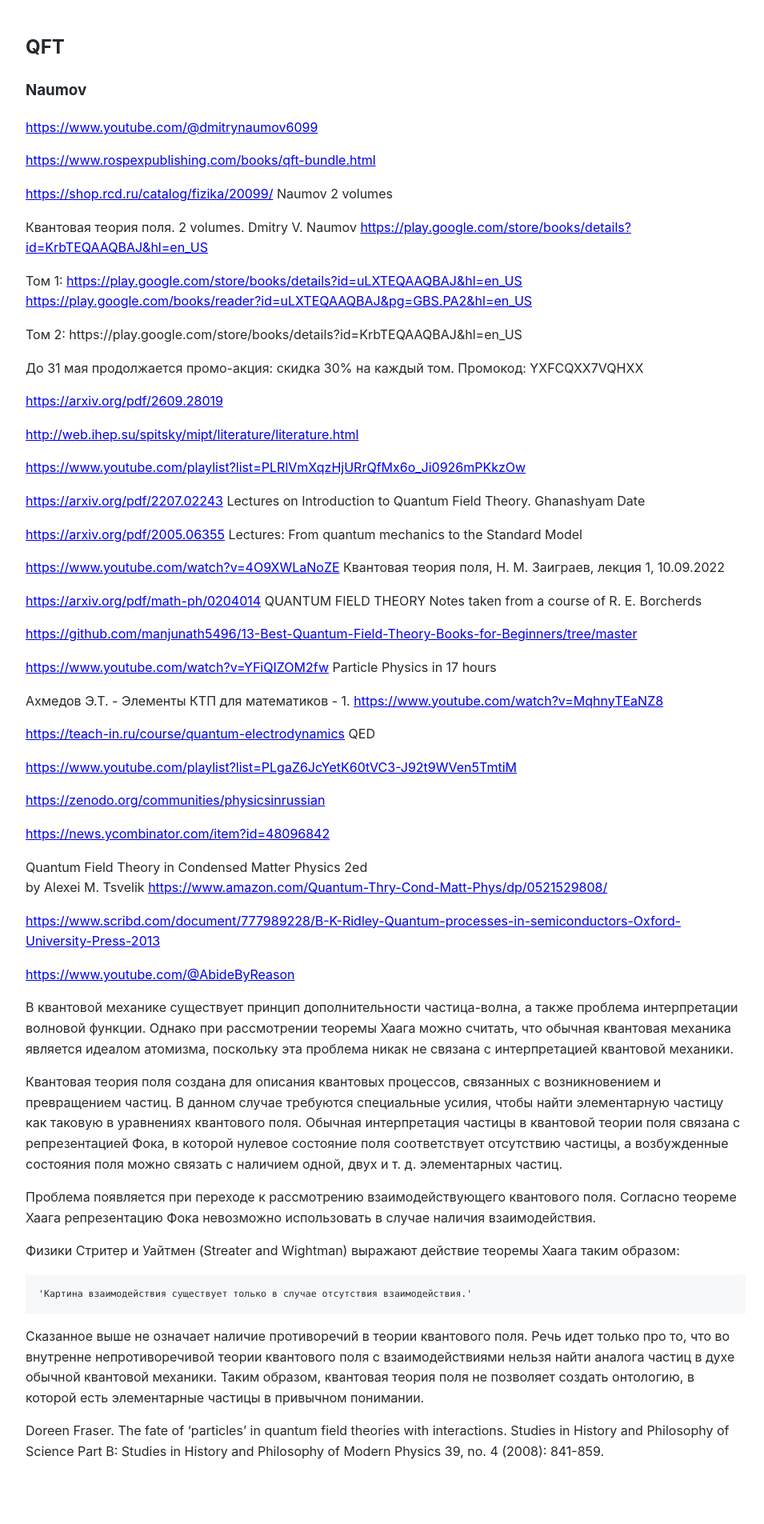
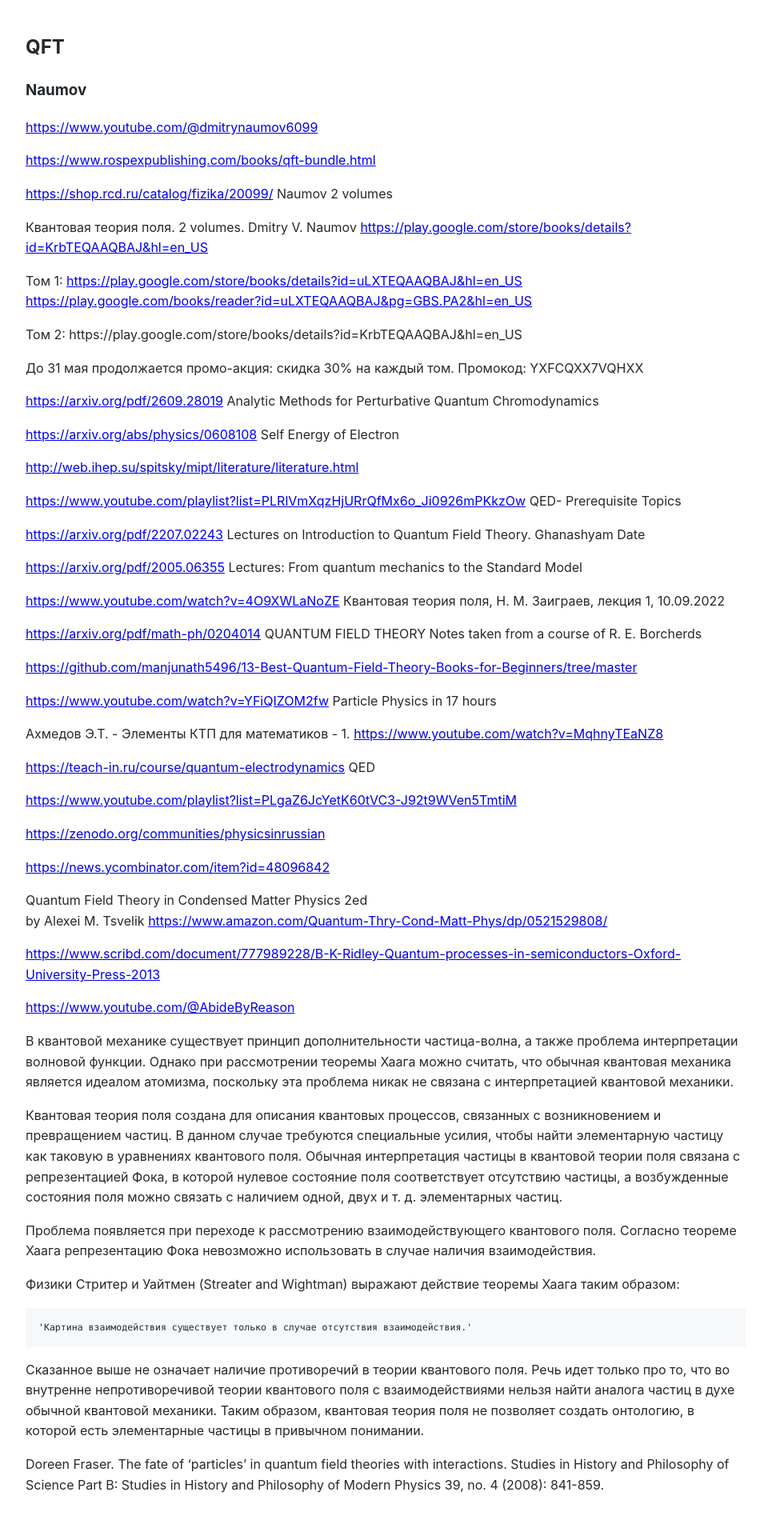
Before and after one commit to Michael-Lubinsky/michael-lubinsky.github.com, a Jekyll site: the page built from physics/qft.md, in a window 1280 px wide. Shown: the whole page at 80% size, without its empty margins (158-1113 px from the left). Built offline with Jekyll 4.4.1, drawn with Linux system fonts in a browser that asks for light colours; our own code applies the rules of GitHub Pages for plain Markdown files; before the commit the page ends 1864 px from its top, so only the background shows below that.

Commit message:
Update qft.md

```diff
--- a/physics/qft.md
+++ b/physics/qft.md
@@ -19,11 +19,14 @@
 До 31 мая продолжается промо-акция: скидка 30% на каждый том.
 Промокод: YXFCQXX7VQHXX
 
- <https://arxiv.org/pdf/2609.28019>
+ <https://arxiv.org/pdf/2609.28019> Analytic Methods for Perturbative
+Quantum Chromodynamics
+
+<https://arxiv.org/abs/physics/0608108> Self Energy of Electron
 
 <http://web.ihep.su/spitsky/mipt/literature/literature.html>
 
-<https://www.youtube.com/playlist?list=PLRlVmXqzHjURrQfMx6o_Ji0926mPKkzOw>
+<https://www.youtube.com/playlist?list=PLRlVmXqzHjURrQfMx6o_Ji0926mPKkzOw> QED- Prerequisite Topics
 
 <https://arxiv.org/pdf/2207.02243> Lectures on Introduction to Quantum Field Theory. Ghanashyam Date
 
```
